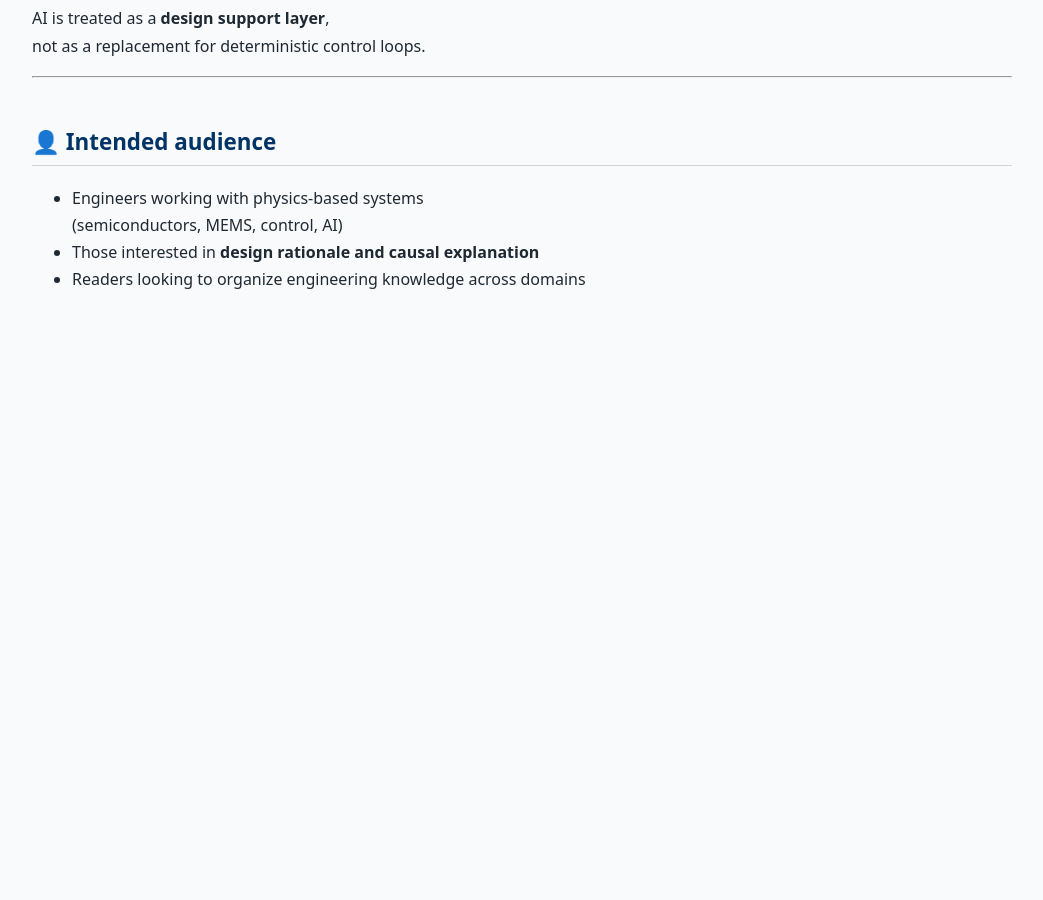
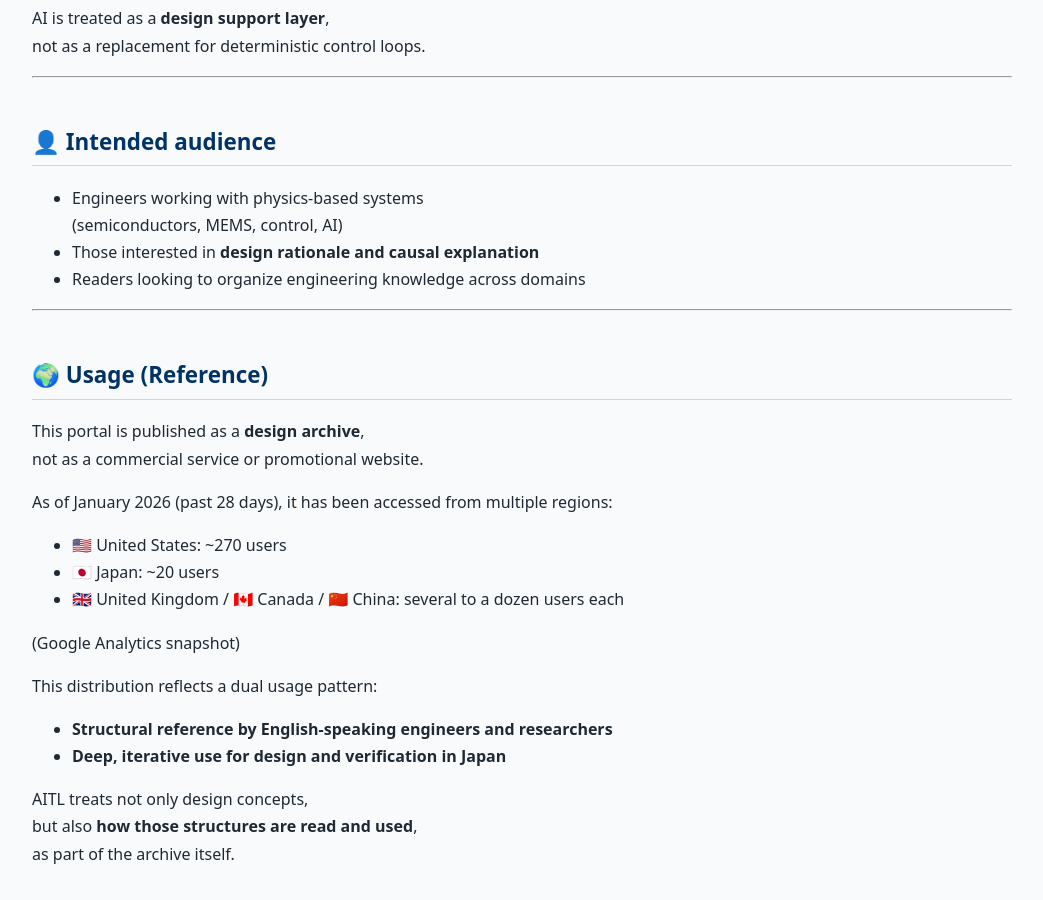
Before and after one commit to Samizo-AITL/Samizo-AITL.github.io, a Jekyll site: the page built from en/index.md, in a window 1280 px wide and 900 px high, scrolled down 1989 px. Shown: the whole window, without its empty margins (118-1161 px from the left). Built offline with Jekyll 4.4.1, drawn with Linux system fonts in a browser that asks for light colours; before the commit the page ends 2314 px from its top, so only the background shows below that.

Commit message:
Update index.md

```diff
--- a/en/index.md
+++ b/en/index.md
@@ -92,3 +92,27 @@ not as a replacement for deterministic control loops.
   (semiconductors, MEMS, control, AI)
 - Those interested in **design rationale and causal explanation**
 - Readers looking to organize engineering knowledge across domains
+
+---
+
+## 🌍 Usage (Reference)
+
+This portal is published as a **design archive**,
+not as a commercial service or promotional website.
+
+As of January 2026 (past 28 days), it has been accessed from multiple regions:
+
+- 🇺🇸 United States: ~270 users
+- 🇯🇵 Japan: ~20 users
+- 🇬🇧 United Kingdom / 🇨🇦 Canada / 🇨🇳 China: several to a dozen users each
+
+(Google Analytics snapshot)
+
+This distribution reflects a dual usage pattern:
+
+- **Structural reference by English-speaking engineers and researchers**
+- **Deep, iterative use for design and verification in Japan**
+
+AITL treats not only design concepts,
+but also **how those structures are read and used**,
+as part of the archive itself.
```
